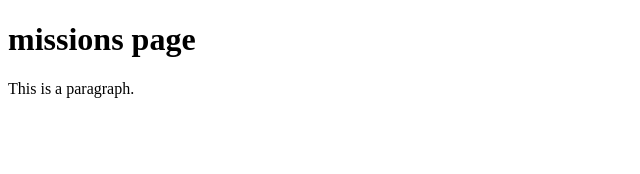
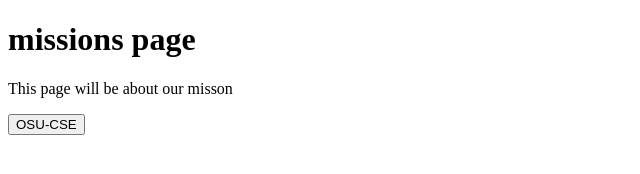
Before and after one commit to ata-creat/WebPages, a plain HTML site: page mission.html in a window 1280 px wide. Shown: the whole page, without its empty margins (0-640 px from the left). Drawn offline with Linux system fonts and the light colour scheme.

Commit message:
Update mission.html

```diff
--- a/mission.html
+++ b/mission.html
@@ -2,12 +2,13 @@
 <html>
 <head>
   <title>missions page</title>
-  <link rel="icon" type="image/x-icon" href="/images/favicon.ico">
 </head>
 <body>
 
 <h1>missions page</h1>
-<p>This is a paragraph.</p>
-
+<p>This page will be about our misson</p>
+ <form>
+      <input type="button" onclick="https://cse.osu.edu/';" value="OSU-CSE" />
+ </form>
 </body>
 </html>
```
